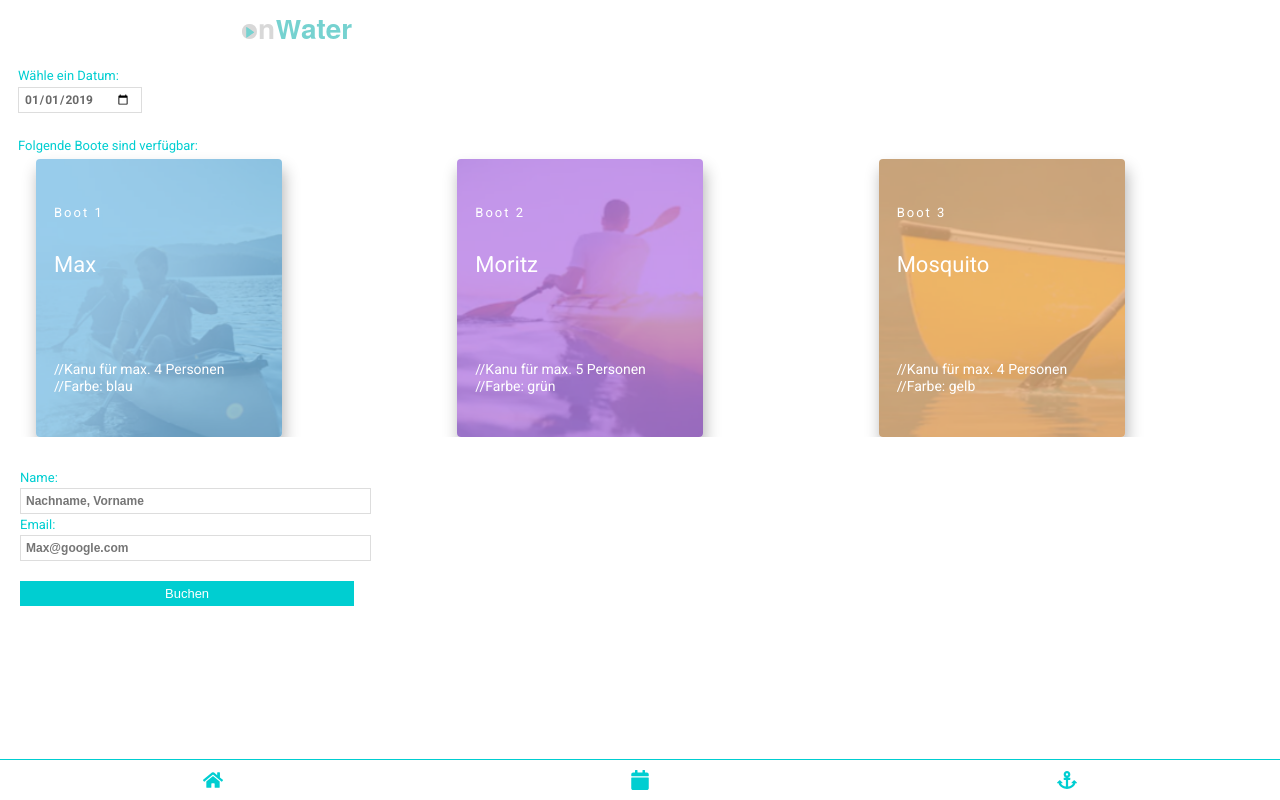
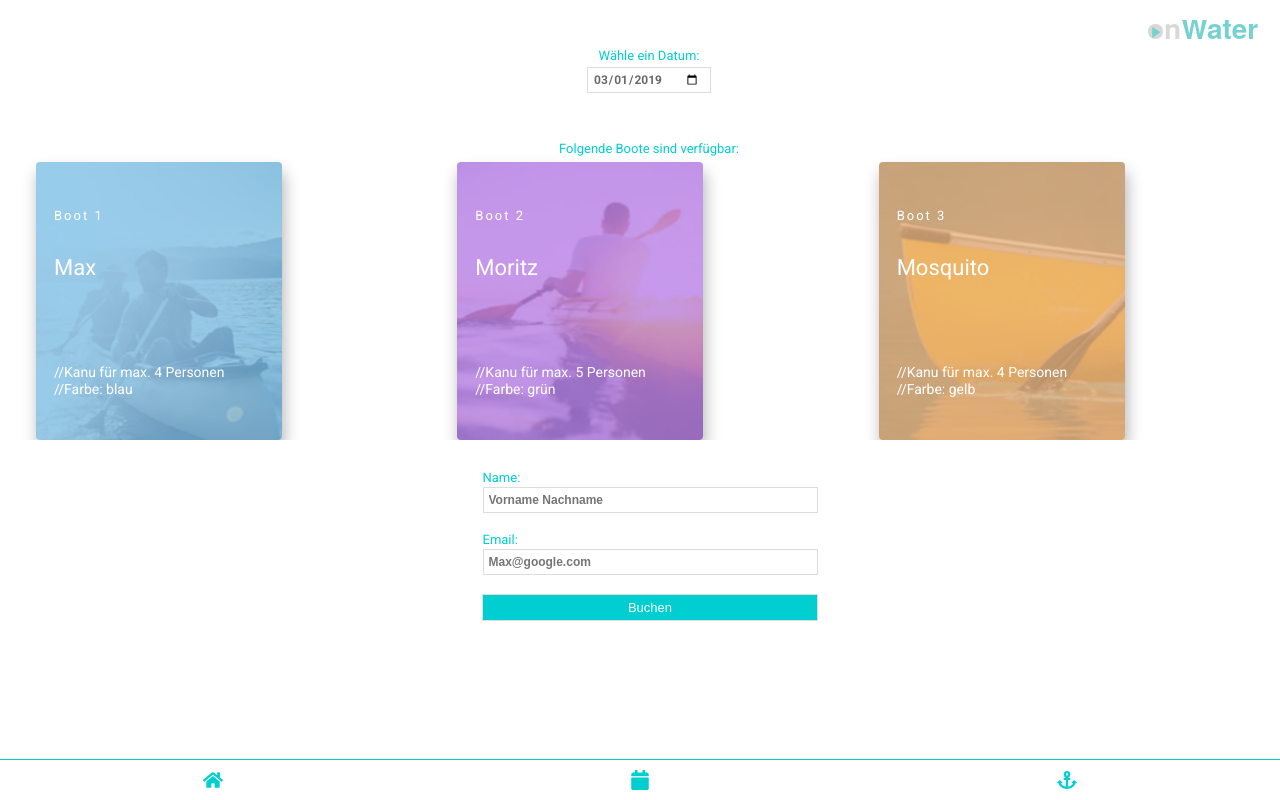
Before and after one commit to bassewitz/boat-reservation-app, a React (Create React App) app: page /reservieren in a window 1280 px wide. Built offline with nearby package versions, Linux system fonts and the light colour scheme.

Commit message:
responsive 1

```diff
--- a/src/app/GlobalStyle.js
+++ b/src/app/GlobalStyle.js
@@ -21,7 +21,14 @@ export default createGlobalStyle`
     color: darkturquoise;
     font-size: 13px;
     margin-top: 10px;
-  }
+    width: 335px;
+    @media (min-width: 400px) {
+   display: flex;
+  justify-content: center;
+  flex-direction: column;
+  margin: auto;
+
+  }}
 
 
   h4{
@@ -41,7 +48,11 @@ export default createGlobalStyle`
     font-weight: normal;
     color: darkturquoise;
     font-size: 13px;
-    margin: 15px 0 -10px 0;
+    margin: 40px 0 -10px 0;
+    @media (min-width: 400px) {
+   display: flex;
+   justify-content: center;
+  }
   }
 
   p{
@@ -69,7 +80,7 @@ export default createGlobalStyle`
     font-weight: normal;
     color: darkturquoise;
     font-size: 15px;
-    margin: 15px 0 0 0;
+    margin: 40px 0 0 0;
     padding:20px 0 0 20px;
   }
 
@@ -100,5 +111,6 @@ export default createGlobalStyle`
   padding: 5px 30px 5px 20px;;
   margin: -100px 0 0px 240px;
   position: absolute;
+
 }
 `
--- a/src/booking/Booking.js
+++ b/src/booking/Booking.js
@@ -4,12 +4,18 @@ import Card from './Card'
 import Logogruen from '../pics/logogruen.svg'
 
 const Styledlogo = styled.img`
-  margin: 20px 0px 0 242px;
+  position: absolute;
+  top: 0;
+  right: 0;
+  margin: 20px 20px 0 0;
 `
 
 const StyledBookingSection = styled.div`
   margin: 0px 0px 30px 18px;
   line-height: 2em;
+  @media (min-width: 400px) {
+    justify-content: center;
+  }
 `
 
 const Styledul = styled.div`
@@ -23,16 +29,21 @@ const Styledul = styled.div`
 `
 
 const StyledInputDate = styled.input`
-  appearance: none;
   font-family: roboto, sans;
   border: 1px solid #ddd;
   border-radius: none;
   background: white;
+  margin: 5px 0 0 0;
   padding: 4px 10px 4px 5px;
-  margin: 5px 0 0 0;
   color: dimgrey;
   font-size: 12px;
   font-weight: bolder;
+  @media (min-width: 400px) {
+    display: flex;
+    justify-content: center;
+    margin: auto;
+    margin-top: 5px;
+  }
 `
 const StyledForm = styled.form`
   font-family: 'Roboto';
@@ -41,17 +52,19 @@ const StyledForm = styled.form`
 `
 
 const StyledInputBuchen = styled.input`
-  display: grid;
-  border: none;
   border-radius: none;
   background: darkturquoise;
-  padding-left: 4px;
   color: white;
-  border-radius: 0px;
   font-weight: normal;
   font-size: 13px;
   padding: 5px 145px;
   margin: 20px 0 15px 0;
+  @media (min-width: 400px) {
+    display: flex;
+    justify-items: center;
+    align-items: center;
+    margin: auto;
+  }
 `
 
 const StyledInputName = styled.input`
@@ -68,7 +81,7 @@ const StyledInputName = styled.input`
 
 export default function Booking({ boats, setBoats, onSubmit, history }) {
   const defaultData = {
-    date: '2019-01-01',
+    date: '2019-03-01',
     name: '',
     email: '',
   }
@@ -138,7 +151,7 @@ export default function Booking({ boats, setBoats, onSubmit, history }) {
           Name:
           <br />
           <StyledInputName
-            placeholder="Nachname, Vorname"
+            placeholder="Vorname Nachname"
             type="text"
             name="name"
             value={bookingData.name}
--- a/src/booking/Yourboats.js
+++ b/src/booking/Yourboats.js
@@ -3,7 +3,10 @@ import styled from 'styled-components'
 import Logogruen from '../pics/logogruen.svg'
 
 const Styledlogo = styled.img`
-  margin: 20px 0px 0 242px;
+  position: absolute;
+  top: 0;
+  right: 0;
+  margin: 20px 20px 0 0;
 `
 
 const Styledul = styled.div`
```
